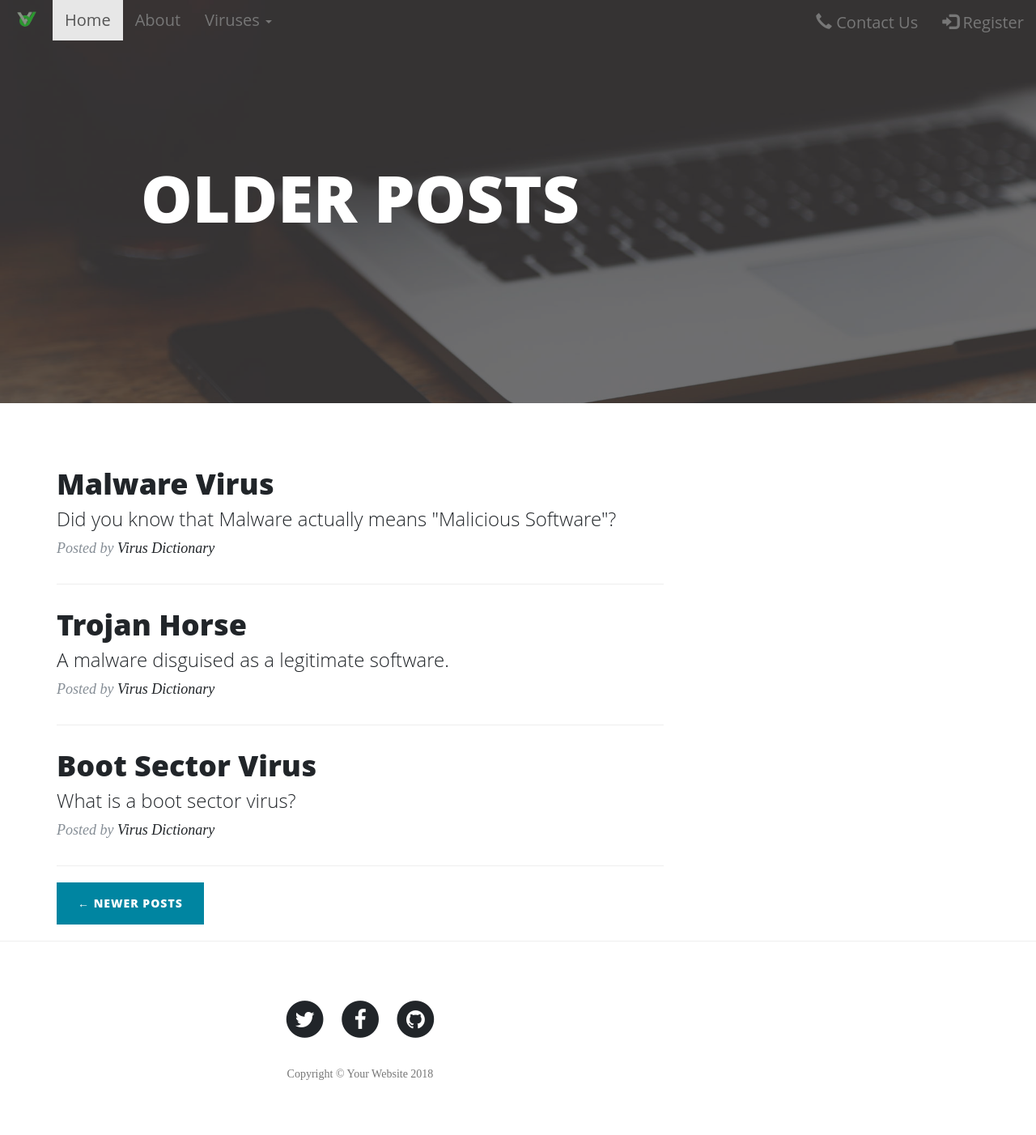
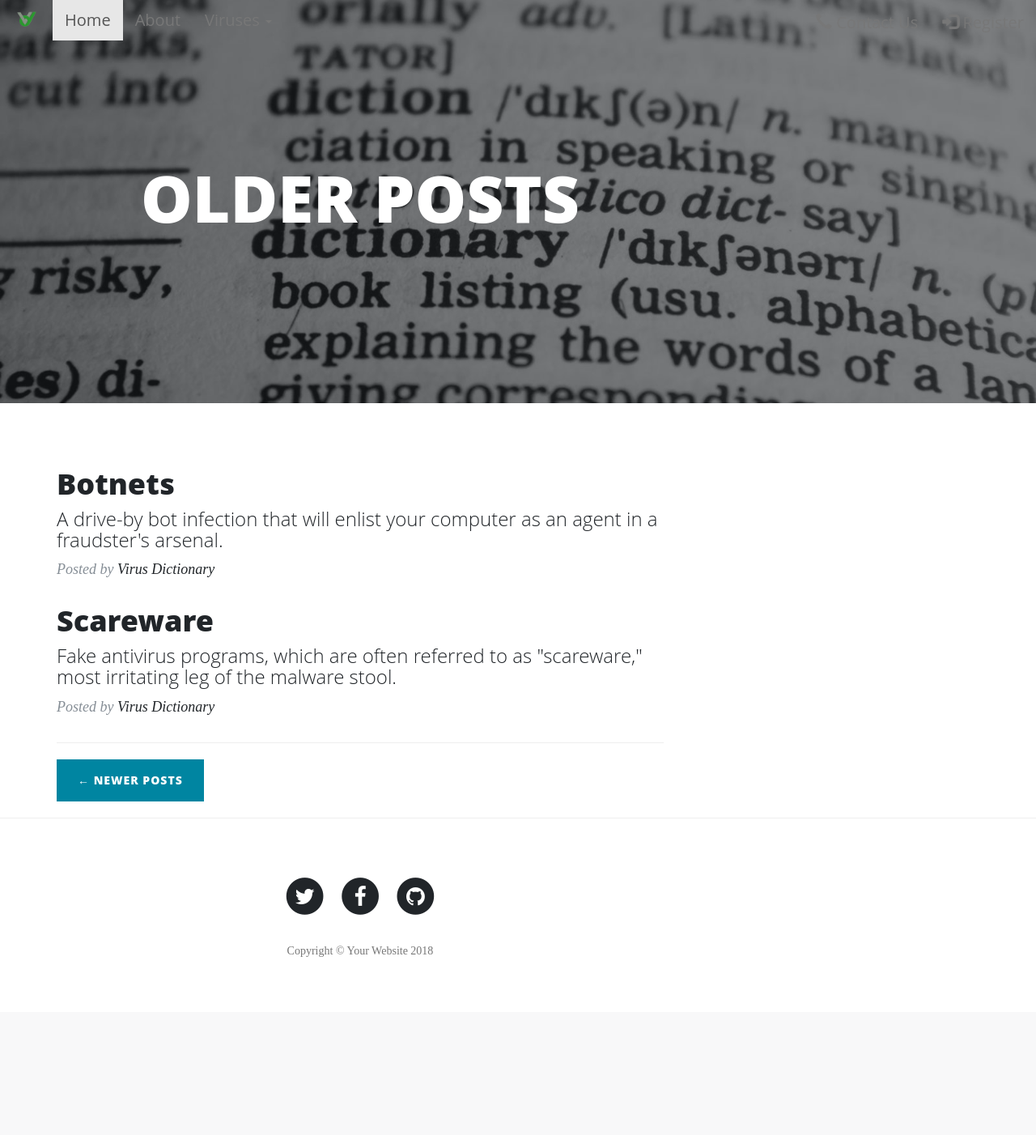
Before and after one commit to CrimsonLux/virus-dictionary-v2, a PHP site: page /index_2.php in a window 1280 px wide. Shown: the whole page at 81% size. After the commit the page ends 1182 px from the top, so only its background shows below. Run offline with PHP 8.4, Linux system fonts and the light colour scheme; some libraries are stand-ins or nearby versions.

Commit message:
added more virus-info pages

```diff
--- a/css/virus-dictionary.css
+++ b/css/virus-dictionary.css
@@ -34,10 +34,6 @@ a:focus, a:hover {
     color: #0085A1;
 }
 
-blockquote {
-  font-style: italic;
-  color: #868e96;
-}
 
 .section-heading {
     font-size: 36px;
@@ -97,7 +93,7 @@ img::-moz-selection {
 
 #mainNav .navbar-brand {
     font-weight: 800;
-  color: #343a40;
+    color:#d6d7d8;
 }
 
 #mainNav .navbar-toggler {
@@ -105,7 +101,7 @@ img::-moz-selection {
     font-weight: 800;
     padding: 13px;
     text-transform: uppercase;
-  color: #343a40;
+    color: #d6d7d8;
 }
 
 #mainNav .navbar-nav > li.nav-item > a {
@@ -122,14 +118,14 @@ img::-moz-selection {
     }
     #mainNav .navbar-brand {
         padding: 10px 20px;
-    color: #fff;
+        color: #d6d7d8;
     }
     #mainNav .navbar-brand:focus, #mainNav .navbar-brand:hover {
         color: rgba(255, 255, 255, 0.8);
     }
     #mainNav .navbar-nav > li.nav-item > a {
         padding: 10px 20px;
-    color: #fff;
+        color: #d6d7d8;
     }
     #mainNav .navbar-nav > li.nav-item > a:focus, #mainNav .navbar-nav > li.nav-item > a:hover {
         color: rgba(255, 255, 255, 0.8);
--- a/header.php
+++ b/header.php
@@ -40,12 +40,15 @@ session_start();
                 </div>
                 <ul class="nav navbar-nav">
                     <li class="active"><a href="index.php">Home</a></li>
-                    <li><a href="about.php">About</a></li>
+                    <li><a class="nav-link" href="about.php">About</a></li>
                     <li class="dropdown"><a class="dropdown-toggle" data-toggle="dropdown" href="#">Viruses <span class="caret"></span></a>
                         <ul class="dropdown-menu">
                             <li><a href="Malware.php">Malware</a></li>
                             <li><a href="Trojan.php">Trojan</a></li>
                             <li><a href="BootSector.php"> Boot Sector</a></li>
+                            <li><a href="Scareware.php">Scareware</a></li>
+                            <li><a href="Botnet.php">Botnet</a></li>
+
                         </ul>
                     </li>
                 </ul>
--- a/index_2.php
+++ b/index_2.php
@@ -20,46 +20,32 @@ include_once 'header.php'
     <div class="row">
         <div class="col-lg-8 col-md-10 mx-auto">
             <div class="post-preview">
-                <a href="Malware.php">
+                <a href="Botnet.php">
                     <h2 class="post-title">
-                        Malware Virus
+                        Botnets
                     </h2>
                     <h3 class="post-subtitle">
-                        Did you know that Malware actually means "Malicious Software"?
+                        A drive-by bot infection that will enlist your computer as an agent in a fraudster's arsenal.
                     </h3>
                 </a>
                 <p class="post-meta">Posted by
                     <a href="index.php">Virus Dictionary</a>
                 </p>
             </div>
-            <hr>
             <div class="post-preview">
-                <a href="Trojan.php">
+                <a href="Scareware.php">
                     <h2 class="post-title">
-                        Trojan Horse
+                        Scareware
                     </h2>
                     <h3 class="post-subtitle">
-                        A malware disguised as a legitimate software.
+                       Fake antivirus programs, which are often referred to as "scareware," most irritating leg of the malware stool.
                     </h3>
                 </a>
                 <p class="post-meta">Posted by
                     <a href="index.php">Virus Dictionary</a>
                 </p>
             </div>
-            <hr>
-            <div class="post-preview">
-                <a href="BootSector.php">
-                    <h2 class="post-title">
-                        Boot Sector Virus
-                    </h2>
-                    <h3 class="post-subtitle">
-                        What is a boot sector virus?
-                    </h3>
-                </a>
-                <p class="post-meta">Posted by
-                    <a href="index.php">Virus Dictionary</a>
-                </p>
-            </div>
+
             <hr>
             <!-- Pager -->
             <div class="clearfix">
```
Also changed, not shown: Botnet.php (added, +49 -0 lines), Scareware.php (added, +50 -0 lines), img/botnet.png (added), img/header.jpg, img/scare.png (added). Lines whose indentation alone changed are shown as unchanged.
